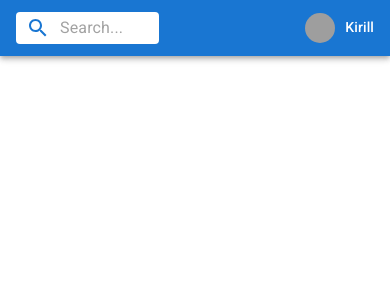
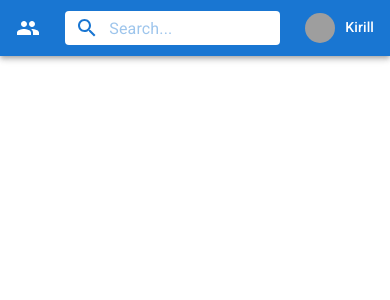
Before and after one commit to Undefined-deve1oper/fast-company, a React (Create React App) app: page / in a window 390 px wide. Shown: the top 300 px of the page. Built offline with nearby package versions, Linux system fonts and the light colour scheme; grey boxes are pictures that could not be loaded.

Commit message:
finish header layout

```diff
--- a/package.json
+++ b/package.json
@@ -16,6 +16,7 @@
     "@types/react-dom": "^18.0.10",
     "react": "^18.2.0",
     "react-dom": "^18.2.0",
+    "react-router-dom": "^6.4.3",
     "react-scripts": "5.0.1",
     "typescript": "^4.9.4",
     "web-vitals": "^2.1.4"
--- a/src/app/components/common/Header/Header.tsx
+++ b/src/app/components/common/Header/Header.tsx
@@ -1,16 +1,12 @@
-import React, { useState } from "react";
+import React from "react";
 import {
     AppBar,
     Avatar,
     Badge,
-    InputBase,
     Menu,
     MenuItem,
-    Toolbar,
     Typography,
-    styled,
-    Button,
-    Box
+    Button
 } from "@mui/material";
 import {
     Mail,
@@ -18,39 +14,14 @@ import {
     People,
     Search as SearchIcon
 } from "@mui/icons-material";
-
-const StyledToolbar = styled(Toolbar)({
-    display: "flex",
-    justifyContent: "space-between"
-});
-
-const Search = styled("div")(({ theme }) => ({
-    backgroundColor: "white",
-    padding: "0 10px",
-    borderRadius: theme.shape.borderRadius,
-    width: "40%",
-    display: "flex",
-    alignItems: "center",
-    justifyContent: "center",
-    gap: "10px",
-    color: theme.palette.primary.main
-}));
-const IconsBox = styled(Box)(({ theme }) => ({
-    display: "none",
-    alignItems: "center",
-    gap: "20px",
-    [theme.breakpoints.up("sm")]: {
-        display: "flex"
-    }
-}));
-const UserBox = styled(Box)(({ theme }) => ({
-    display: "flex",
-    alignItems: "center",
-    gap: "10px",
-    [theme.breakpoints.up("sm")]: {
-        display: "none"
-    }
-}));
+import { NavLink } from "react-router-dom";
+import {
+    IconsBox,
+    Search,
+    SearchInput,
+    StyledToolbar,
+    UserBox
+} from "./styles/styledHeader";
 
 const Header: React.FC = () => {
     const [anchorEl, setAnchorEl] = React.useState<null | HTMLElement>(null);
@@ -66,15 +37,18 @@ const Header: React.FC = () => {
     return (
         <AppBar position="sticky">
             <StyledToolbar>
+                <NavLink to="/" className="logo">
+                    <People sx={{ display: { xs: "block", sm: "none" } }} />
                     <Typography
                         variant="h6"
                         sx={{ display: { xs: "none", sm: "block" } }}
                     >
                         Fast Company
                     </Typography>
+                </NavLink>
                 <Search>
                     <SearchIcon />
-                    <InputBase placeholder="Search..." fullWidth />
+                    <SearchInput placeholder="Search..." fullWidth />
                 </Search>
                 <IconsBox>
                     <Badge badgeContent={4} color="error">
--- /dev/null
+++ b/src/app/components/common/Header/styles/styledHeader.ts
@@ -0,0 +1,46 @@
+import { Box, InputBase, styled, Toolbar } from "@mui/material";
+
+const StyledToolbar = styled(Toolbar)({
+    display: "flex",
+    justifyContent: "space-between"
+});
+
+const Search = styled("div")(({ theme }) => ({
+    backgroundColor: "white",
+    padding: "5px 10px",
+    borderRadius: theme.shape.borderRadius,
+    width: "40%",
+    [theme.breakpoints.down("sm")]: {
+        width: "60%"
+    },
+    display: "flex",
+    alignItems: "center",
+    justifyContent: "center",
+    gap: "10px",
+    color: theme.palette.primary.main
+}));
+const IconsBox = styled(Box)(({ theme }) => ({
+    display: "none",
+    alignItems: "center",
+    gap: "20px",
+    [theme.breakpoints.up("sm")]: {
+        display: "flex"
+    }
+}));
+const UserBox = styled(Box)(({ theme }) => ({
+    display: "flex",
+    alignItems: "center",
+    gap: "10px",
+    [theme.breakpoints.up("sm")]: {
+        display: "none"
+    }
+}));
+const SearchInput = styled(InputBase)(({ theme }) => ({
+    color: theme.palette.primary.main,
+    padding: "0px",
+    "& .MuiInputBase-input": {
+        padding: "0px"
+    }
+}));
+
+export { SearchInput, UserBox, IconsBox, Search, StyledToolbar };
--- a/src/app/styles/app.css
+++ b/src/app/styles/app.css
@@ -7,3 +7,8 @@
     min-height: 100vh;
     overflow: hidden;
 }
+
+a {
+    color: inherit;
+    text-decoration: none;
+}
--- a/src/index.tsx
+++ b/src/index.tsx
@@ -1,12 +1,13 @@
-import React from 'react';
-import ReactDOM from 'react-dom/client';
-import App from './app/App';
+import React from "react";
+import ReactDOM from "react-dom/client";
+import { BrowserRouter } from "react-router-dom";
+import App from "./app/App";
 
 const root = ReactDOM.createRoot(
-  document.getElementById('root') as HTMLElement
+    document.getElementById("root") as HTMLElement
 );
 root.render(
-  <React.StrictMode>
-	<App/>
-  </React.StrictMode>
+    <BrowserRouter>
+        <App />
+    </BrowserRouter>
 );
--- /dev/null
+++ b/src/png.d.ts
@@ -0,0 +1 @@
+declare module "*.png";
```
Also changed, not shown: src/app/theme.js (line endings or trailing spaces), 1 other file (tests, documents, lock files or other folders). Lines whose indentation alone changed are shown as unchanged.
